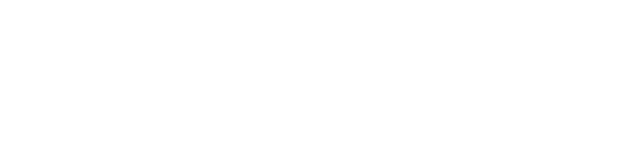
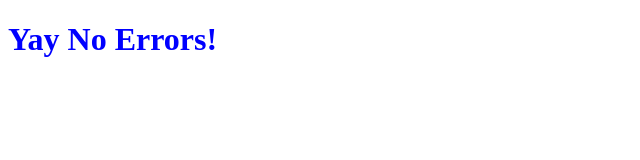
Before and after one commit to Joeweh/Dat-Chat-Ap, a website: page public/login/login.html in a window 1280 px wide. Shown: the whole page, without its empty margins (0-640 px from the left). Drawn offline with Linux system fonts and the light colour scheme.

Commit message:
Added Text To Test Header

```diff
--- a/public/login/login.html
+++ b/public/login/login.html
@@ -8,6 +8,6 @@
     <title>Dat Chat Ap</title>
 </head>
 <body>
-    <h1 class="test"></h1>
+    <h1 class="test">Yay No Errors!</h1>
 </body>
 </html>
```
